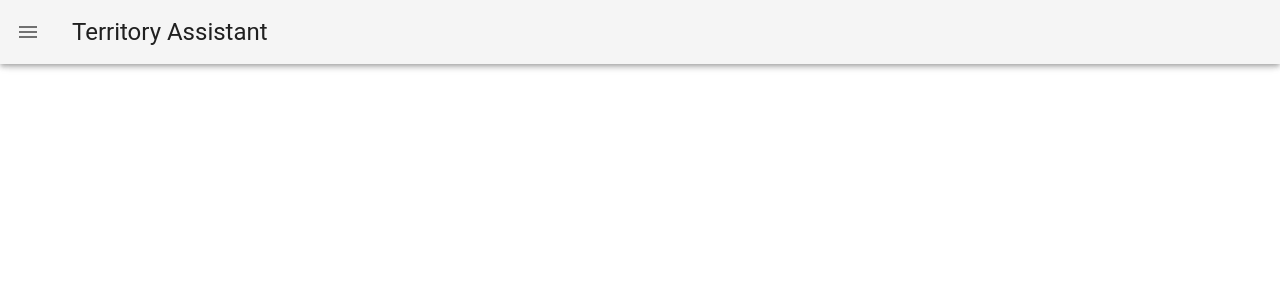
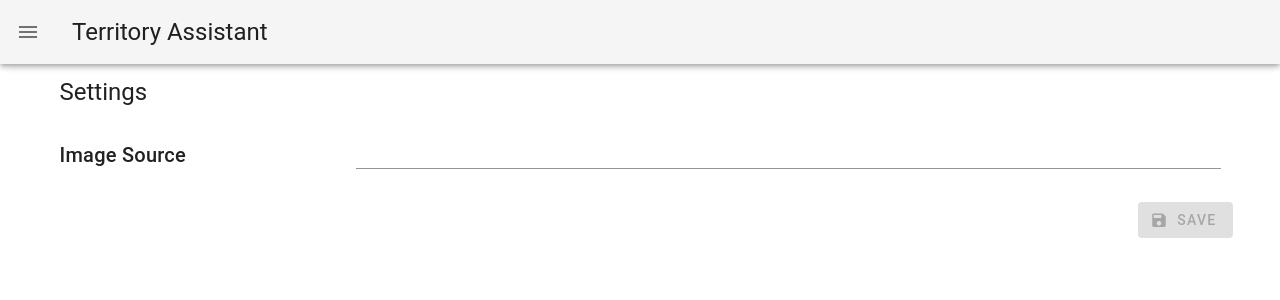
Before and after one commit to BenShelton/territory-assistant, a Vue app: page /settings in a window 1280 px wide. Shown: the top 300 px of the page. Built offline with nearby package versions, Linux system fonts and the light colour scheme; no server answers; a small style sheet from the web is missing.

Commit message:
feat(settings): add settings view

```diff
--- a/src/components/NavigationDrawer.vue
+++ b/src/components/NavigationDrawer.vue
@@ -7,18 +7,11 @@
       <v-toolbar-title>Navigation</v-toolbar-title>
     </v-toolbar>
     <v-list nav>
-      <v-list-item to="/">
+      <v-list-item v-for="item of navItems" :key="item.title" :to="item.to">
         <v-list-item-icon>
-          <v-icon>mdi-home</v-icon>
+          <v-icon v-text="item.icon" />
         </v-list-item-icon>
-        <v-list-item-title>Home</v-list-item-title>
-      </v-list-item>
-
-      <v-list-item to="/maps">
-        <v-list-item-icon>
-          <v-icon>mdi-map-search</v-icon>
-        </v-list-item-icon>
-        <v-list-item-title>Maps</v-list-item-title>
+        <v-list-item-title v-text="item.title" />
       </v-list-item>
     </v-list>
   </v-navigation-drawer>
@@ -40,6 +33,13 @@ export default Vue.extend({
       set (val: boolean): void {
         store.commit('drawer/setDrawer', val)
       }
+    },
+    navItems (): { to: string, icon: string, title: string }[] {
+      return [
+        { to: '/', icon: 'mdi-home', title: 'Home' },
+        { to: '/maps', icon: 'mdi-map-search', title: 'Maps' },
+        { to: '/settings', icon: 'mdi-settings', title: 'Settings' }
+      ]
     }
   },
 
--- a/src/router/index.ts
+++ b/src/router/index.ts
@@ -4,6 +4,7 @@ import VueRouter, { RouteConfig } from 'vue-router'
 import store from '@/store'
 import Home from '@/views/Home.vue'
 import Maps from '@/views/Maps.vue'
+import Settings from '@/views/Settings.vue'
 
 Vue.use(VueRouter)
 
@@ -17,6 +18,11 @@ const routes: RouteConfig[] = [
     path: '/maps',
     name: 'maps',
     component: Maps
+  },
+  {
+    path: '/settings',
+    name: 'settings',
+    component: Settings
   }
 ]
 
--- /dev/null
+++ b/src/views/Settings.vue
@@ -0,0 +1,96 @@
+<template>
+  <v-container>
+    <h1 class="headline mb-3">
+      Settings
+    </h1>
+    <v-row v-for="setting of settingsList" :key="setting.key" align="center">
+      <v-col cols="3">
+        <span class="title" v-text="setting.name" />
+      </v-col>
+      <v-col cols="9">
+        <v-text-field v-model="updateSettings[setting.key]" />
+      </v-col>
+    </v-row>
+    <v-row justify="end">
+      <v-btn
+        color="green white--text"
+        :disabled="saving || !updatedSettings.length"
+        :loading="saving"
+        @click="onSave"
+      >
+        <v-icon left>
+          mdi-content-save
+        </v-icon>
+        SAVE
+      </v-btn>
+    </v-row>
+  </v-container>
+</template>
+
+<script lang="ts">
+import Vue from 'vue'
+
+import store from '@/store'
+
+import { ISettings, SettingName, UpdatedSettings } from 'types'
+
+const settingNames: { [key in SettingName]: string } = {
+  src: 'Image Source'
+}
+
+export default Vue.extend({
+  name: 'Settings',
+
+  mounted () {
+    this.refreshSettings()
+  },
+
+  data: () => ({
+    updateSettings: {} as unknown as ISettings,
+    saving: false
+  }),
+
+  computed: {
+    settings (): ISettings {
+      return store.state.settings
+    },
+    settingsList (): { key: SettingName, name: string, value: string }[] {
+      return Object.entries(this.settings)
+        .map(([k, value]) => {
+          const key: SettingName = k as SettingName
+          const name = settingNames[key] || key
+          return { key, name, value }
+        })
+        .sort((a, b) => a.key > b.key ? 1 : -1)
+    },
+    updatedSettings (): UpdatedSettings {
+      return this.settingsList.reduce((acc: UpdatedSettings, s) => {
+        const updatedValue = this.updateSettings[s.key]
+        if (updatedValue !== s.value) acc.push({ key: s.key, value: updatedValue })
+        return acc
+      }, [])
+    }
+  },
+
+  methods: {
+    refreshSettings (): void {
+      this.settingsList.forEach(s => {
+        this.$set(this.updateSettings, s.key, s.value)
+      })
+    },
+    async onSave (): Promise<void> {
+      if (!this.updatedSettings.length || this.saving) return
+      this.saving = true
+      try {
+        await store.dispatch('settings/update', this.updatedSettings)
+        this.refreshSettings()
+      } catch (err) {
+        console.error(err)
+        this.$notification({ text: 'Could not update settings', type: 'error' })
+      } finally {
+        this.saving = false
+      }
+    }
+  }
+})
+</script>
```
Also changed, not shown: 2 other files (tests, documents, lock files or other folders).
